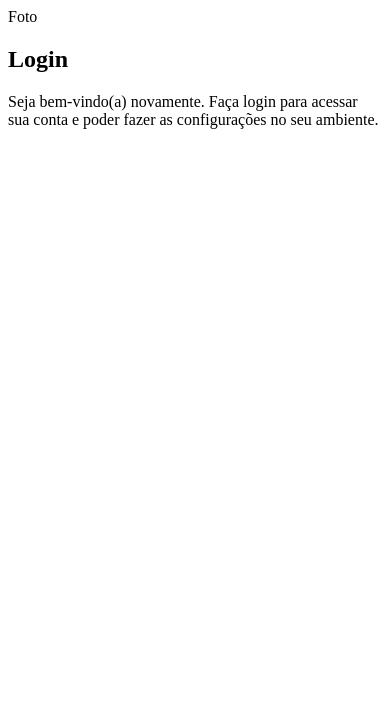
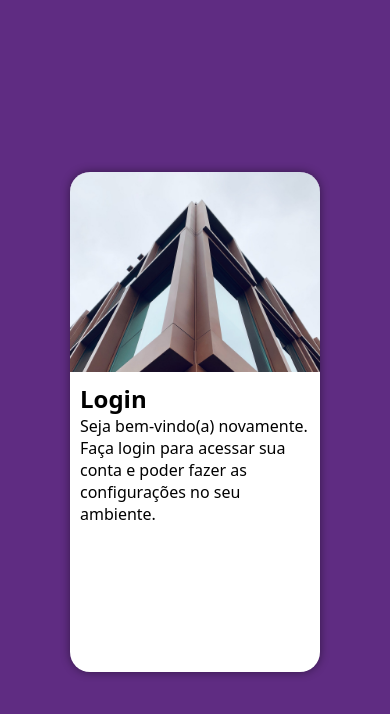
Before and after one commit to talitasdias/projeto-login, a plain HTML site: page index.html in a window 390 px wide. Drawn offline with Linux system fonts and the light colour scheme.

Commit message:
versao mobile first

```diff
--- a/estilos/style.css
+++ b/estilos/style.css
@@ -4,3 +4,48 @@
     --cor01: #49a09d;
     --cor02: #5f2c82;
 }
+
+* {
+    font-family: system-ui, -apple-system, BlinkMacSystemFont, 'Segoe UI', Roboto, Oxygen, Ubuntu, Cantarell, 'Open Sans', 'Helvetica Neue', sans-serif;
+    padding: 0px;
+    margin: 0px;
+    box-sizing: border-box;
+}
+
+body, html{
+    background-color: var(--cor02);
+    height: 100vh;
+    width: 100vw;
+}
+
+main{
+    position: relative;
+    height: 100vh;
+    width: 100vw;
+}
+
+section#login{
+    top: 50%;
+    position: absolute;
+    left: 50%;
+    transform: translate(-50%, -50%);
+    overflow: hidden;
+
+    background-color: white;
+    width: 250px;
+    height: 500px;
+    border-radius: 20px;
+    box-shadow: 0px 0px 10px rgba(0, 0, 0, 0.450);
+}
+
+section#login > div#imagem{
+    display: block;
+    background: var(--cor02) url(../imagens/img-login.jpg) no-repeat;
+    background-size: cover;
+    height: 200px;
+}
+
+section#login > div#formulario{
+    display: block;
+    padding: 10px;
+}
--- a/index.html
+++ b/index.html
@@ -11,7 +11,7 @@
     <main>
         <section id="login">
             <div id="imagem">
-                Foto
+
             </div>
             <div id="formulario">
                 <h1>Login</h1>
```
